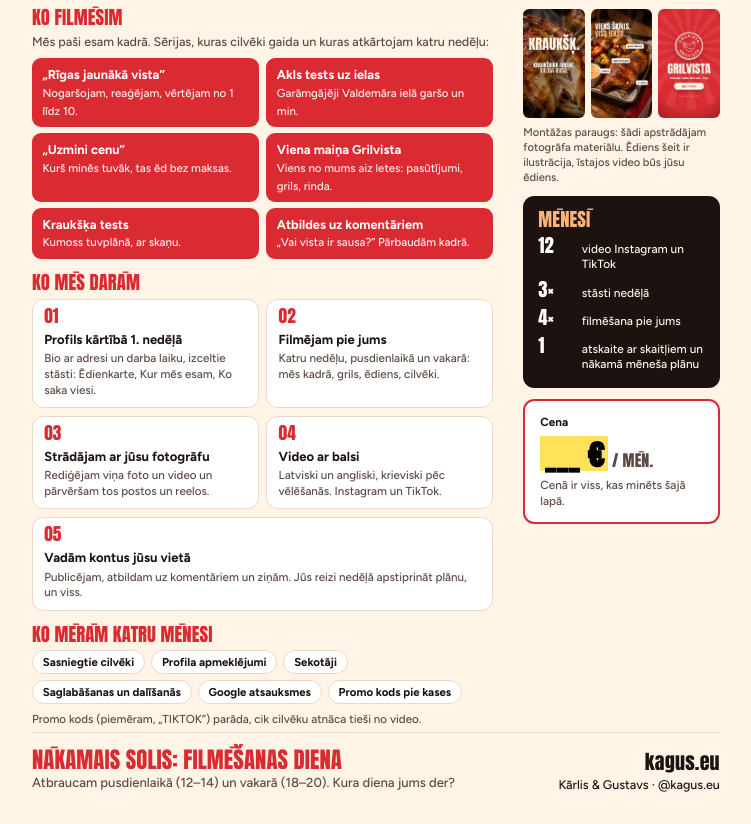
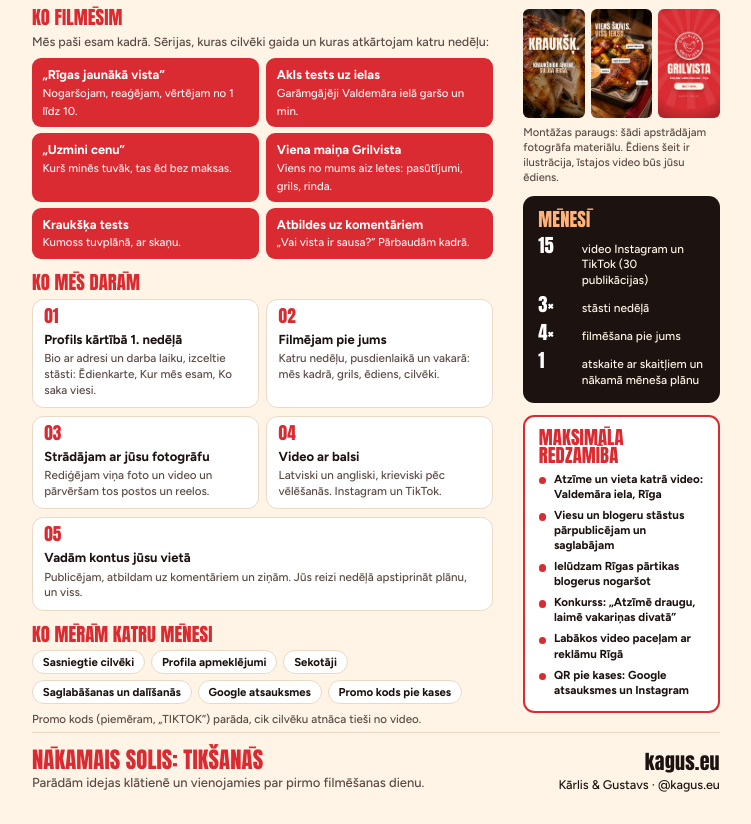
Before and after one commit to cimagustavs/Projekti_majaslapas, a plain HTML site: page marketing/grilvista/plan/plan.html in a window 1280 px wide. Shown: the part 299-1123 px from the top of the page, without its empty margins (21-772 px from the left). Drawn offline with Linux system fonts and the light colour scheme.

Commit message:
Grilvista plan: no price (discussed in person), max-exposure tactics, 15 videos on both platforms, meeting as next step
Co-Authored-By: Claude Opus 5.5 <noreply@anthropic.com>
Claude-Session: https://claude.ai/code/session_01Y4PurGq6PCVRLMNZ6U2bVz

```diff
--- a/marketing/grilvista/plan/plan.html
+++ b/marketing/grilvista/plan/plan.html
@@ -57,6 +57,10 @@ aside { display: grid; align-content: start; gap: 3mm; }
 .month ul { list-style: none; padding: 0; display: grid; gap: 1.8mm; }
 .month li { display: flex; gap: 2.5mm; align-items: baseline; font-size: 8.9pt; line-height: 1.3; }
 .month li b { font-family: Anton, sans-serif; font-weight: 400; font-size: 14pt; color: #fff; min-width: 9mm; line-height: 1; }
+.boost { border: 0.6mm solid var(--red); border-radius: 3mm; padding: 3.4mm 3.6mm; background: #fff; }
+.boost ul { list-style: none; padding: 0; display: grid; gap: 1.6mm; }
+.boost li { position: relative; padding-left: 4mm; font-size: 8.7pt; line-height: 1.3; font-weight: 600; }
+.boost li::before { content: ''; position: absolute; left: 0; top: 0.45em; width: 2mm; height: 2mm; border-radius: 50%; background: var(--red); }
 .price { border: 0.6mm solid var(--red); border-radius: 3mm; padding: 3.4mm 4mm; background: #fff; }
 .price .big { color: var(--red); font-size: 24pt; margin-top: 1.5mm; line-height: 1.15; }
 .price .todo { display: inline-block; padding: 0 2mm; line-height: 1.1; }
@@ -131,24 +135,30 @@ footer { margin: 4mm 14mm 8mm; padding-top: 4mm; border-top: 0.4mm solid var(--l
       <div class="month">
         <h2 class="big"><span data-l="lv">Mēnesī</span><span data-l="en">Every month</span></h2>
         <ul>
-          <li><b>12</b><span><span data-l="lv">video Instagram un TikTok</span><span data-l="en">videos for Instagram and TikTok</span></span></li>
+          <li><b>15</b><span><span data-l="lv">video Instagram un TikTok (30 publikācijas)</span><span data-l="en">videos on Instagram and TikTok (30 posts)</span></span></li>
           <li><b>3×</b><span><span data-l="lv">stāsti nedēļā</span><span data-l="en">stories a week</span></span></li>
           <li><b>4×</b><span><span data-l="lv">filmēšana pie jums</span><span data-l="en">filming at your place</span></span></li>
           <li><b>1</b><span><span data-l="lv">atskaite ar skaitļiem un nākamā mēneša plānu</span><span data-l="en">report with the numbers and next month's plan</span></span></li>
         </ul>
       </div>
-      <div class="price">
-        <p style="margin:0;font-weight:700;color:var(--ink)"><span data-l="lv">Cena</span><span data-l="en">Price</span></p>
-        <div class="big"><span class="todo">___ €</span><span style="font-size:12pt;color:var(--ink-2)"> / <span data-l="lv">mēn.</span><span data-l="en">month</span></span></div>
-        <p><span data-l="lv">Cenā ir viss, kas minēts šajā lapā.</span><span data-l="en">Everything on this page is included.</span></p>
+      <div class="boost">
+        <h2 class="big"><span data-l="lv">Maksimāla redzamība</span><span data-l="en">Maximum exposure</span></h2>
+        <ul>
+          <li><span data-l="lv">Atzīme un vieta katrā video: Valdemāra iela, Rīga</span><span data-l="en">Tag and location on every video: Valdemāra iela, Riga</span></li>
+          <li><span data-l="lv">Viesu un blogeru stāstus pārpublicējam un saglabājam</span><span data-l="en">Guest and blogger stories reposted and kept</span></li>
+          <li><span data-l="lv">Ielūdzam Rīgas pārtikas blogerus nogaršot</span><span data-l="en">Riga food bloggers invited for a taste</span></li>
+          <li><span data-l="lv">Konkurss: „Atzīmē draugu, laimē vakariņas divatā”</span><span data-l="en">Giveaway: "Tag a friend, win dinner for two"</span></li>
+          <li><span data-l="lv">Labākos video paceļam ar reklāmu Rīgā</span><span data-l="en">Best videos boosted with ads in Riga</span></li>
+          <li><span data-l="lv">QR pie kases: Google atsauksmes un Instagram</span><span data-l="en">QR at the till: Google reviews and Instagram</span></li>
+        </ul>
       </div>
     </aside>
   </main>
 
   <footer>
     <div class="next">
-      <div class="big"><span data-l="lv">Nākamais solis: filmēšanas diena</span><span data-l="en">Next step: a filming day</span></div>
-      <p><span data-l="lv">Atbraucam pusdienlaikā (12–14) un vakarā (18–20). Kura diena jums der?</span><span data-l="en">We come at lunch (12–2 pm) and in the evening (6–8 pm). Which day suits you?</span></p>
+      <div class="big"><span data-l="lv">Nākamais solis: tikšanās</span><span data-l="en">Next step: let's meet</span></div>
+      <p><span data-l="lv">Parādām idejas klātienē un vienojamies par pirmo filmēšanas dienu.</span><span data-l="en">We show you the ideas in person and agree on the first filming day.</span></p>
     </div>
     <div class="sign"><b>kagus.eu</b><br>Kārlis &amp; Gustavs · @kagus.eu</div>
   </footer>
```
Also changed, not shown: marketing/grilvista/plan/preview-en.png, marketing/grilvista/plan/preview-lv.png, 3 other files.
